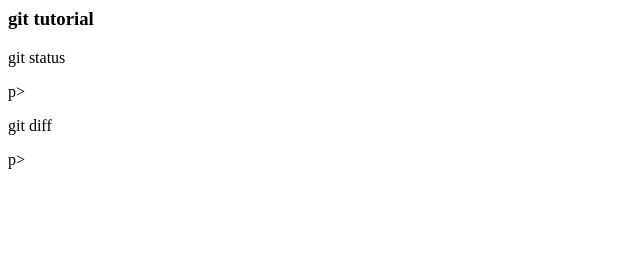
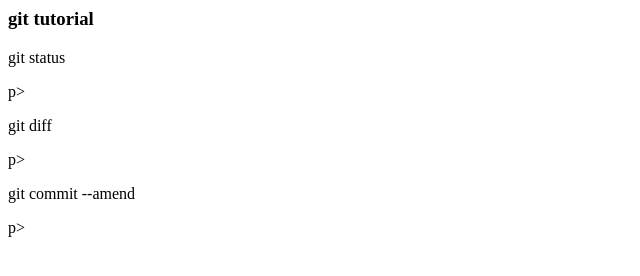
Before and after one commit to naka20230401/git_tutorial, a plain HTML site: page index.html in a window 1280 px wide. Shown: the whole page, without its empty margins (0-640 px from the left). Drawn offline with Linux system fonts and the light colour scheme.

Commit message:
git commit --amendを追記

```diff
--- a/index.html
+++ b/index.html
@@ -1,3 +1,4 @@
 <h3>git tutorial</h3>
 <p>git status</p>p>
 <p>git diff</p>p>
+<p>git commit --amend</p>p>
```
